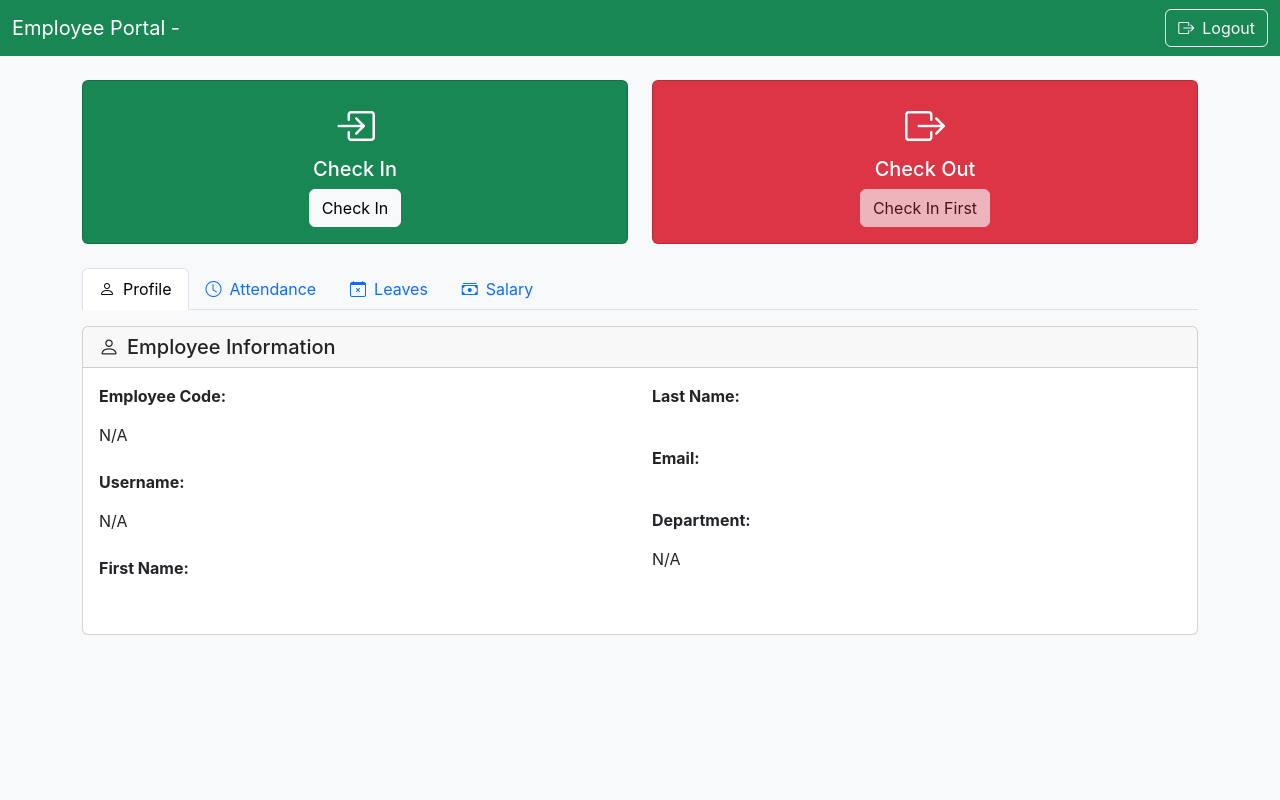
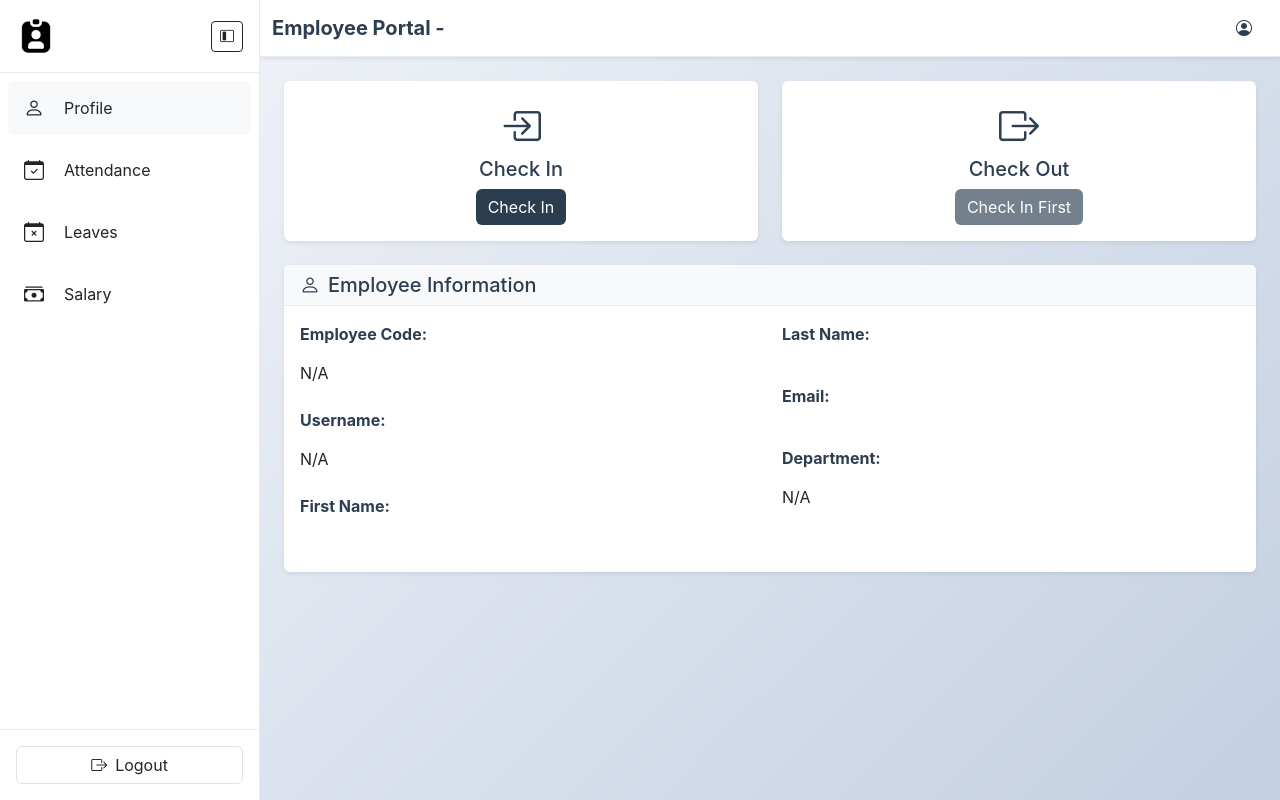
Before and after one commit to nhardy27/hrms-frontend, a React (Vite) app: page /employee-dashboard in a window 1280 px wide. Built offline with nearby package versions, Linux system fonts and the light colour scheme; no server answers; sample sign-in values are in the browser's storage.

Commit message:
NE11022026

```diff
--- a/src/app/pages/employee/AttendanceTab.tsx
+++ b/src/app/pages/employee/AttendanceTab.tsx
@@ -39,9 +39,9 @@ export function AttendanceTab({ attendances }: AttendanceTabProps) {
   }, []);
 
   return (
-    <div className="card">
-      <div className="card-header">
-        <h5 className="mb-0"><i className="bi bi-clock me-2"></i>Recent Attendance</h5>
+    <div className="card shadow-sm border-0" style={{ background: '#ffffff' }}>
+      <div className="card-header" style={{ background: '#f8f9fa', borderBottom: '1px solid #e9ecef' }}>
+        <h5 className="mb-0" style={{ color: '#2c3e50' }}><i className="bi bi-clock me-2"></i>Recent Attendance</h5>
       </div>
       <div className="card-body">
         {userAttendances.length > 0 ? (
--- a/src/app/pages/employee/Dashboard.tsx
+++ b/src/app/pages/employee/Dashboard.tsx
@@ -19,6 +19,7 @@ export function EmployeeDashboard() {
   const [hasCheckedOut, setHasCheckedOut] = useState(false);
   const [activeTab, setActiveTab] = useState('profile');
   const [attendanceStatusId, setAttendanceStatusId] = useState<string | null>(null);
+  const [sidebarCollapsed, setSidebarCollapsed] = useState(false);
 
   useEffect(() => {
     const token = localStorage.getItem('token');
@@ -242,29 +243,100 @@ export function EmployeeDashboard() {
     );
   }
 
+  const menuItems = [
+    { id: 'profile', icon: 'bi-person', label: 'Profile' },
+    { id: 'attendance', icon: 'bi-calendar-check', label: 'Attendance' },
+    { id: 'leaves', icon: 'bi-calendar-x', label: 'Leaves' },
+    { id: 'salary', icon: 'bi-cash-stack', label: 'Salary' },
+  ];
+
   return (
-    <div className="min-vh-100 bg-light">
+    <div className="min-vh-100 d-flex" style={{ background: 'linear-gradient(135deg, #f5f7fa 0%, #c3cfe2 100%)' }}>
       <Toaster position="bottom-center" />
-      <nav className="navbar navbar-dark bg-success">
+
+      {/* Sidebar */}
+      <div className={`${sidebarCollapsed ? 'collapsed-sidebar' : 'sidebar'}`} style={{
+        width: sidebarCollapsed ? '80px' : '260px',
+        transition: 'width 0.3s',
+        position: 'fixed',
+        height: '100vh',
+        overflowY: 'auto',
+        zIndex: 1000,
+        background: '#ffffff',
+        borderRight: '1px solid #e9ecef'
+      }}>
+        <div className="p-3 d-flex justify-content-between align-items-center" style={{ borderBottom: '1px solid #e9ecef' }}>
+          {!sidebarCollapsed && (
+            <div className="d-flex align-items-center gap-2">
+              <img src="/Logo.png" alt="HR System" style={{ height: '40px', objectFit: 'contain' }} />
+              <h5 className="mb-0" style={{ color: '#2c3e50', textTransform: 'uppercase' }}>{employee?.first_name}</h5>
+            </div>
+          )}
+          <button
+            className="btn btn-sm btn-outline-dark"
+            onClick={() => setSidebarCollapsed(!sidebarCollapsed)}
+            style={{ marginLeft: sidebarCollapsed ? 'auto' : '0', marginRight: sidebarCollapsed ? 'auto' : '0' }}
+          >
+            <i className="bi bi-layout-sidebar-inset"></i>
+          </button>
+        </div>
+
+        <nav className="nav flex-column p-2">
+          {menuItems.map((item) => (
+            <button
+              key={item.id}
+              onClick={() => setActiveTab(item.id)}
+              className="nav-link text-dark rounded mb-2 d-flex align-items-center"
+              style={{
+                padding: '12px 16px',
+                transition: 'all 0.2s',
+                textDecoration: 'none',
+                background: activeTab === item.id ? '#f8f9fa' : 'transparent',
+                border: 'none',
+                textAlign: 'left'
+              }}
+            >
+              <i className={`bi ${item.icon} fs-5`} style={{ minWidth: '24px' }}></i>
+              {!sidebarCollapsed && <span className="ms-3">{item.label}</span>}
+            </button>
+          ))}
+        </nav>
+
+        <div className="position-absolute bottom-0 w-100 p-3" style={{ borderTop: '1px solid #e9ecef' }}>
+          <button
+            className="btn w-100 d-flex align-items-center justify-content-center btn-outline-dark"
+            onClick={handleLogout}
+            style={{ border: '1px solid #dee2e6' }}
+          >
+            <i className="bi bi-box-arrow-right"></i>
+            {!sidebarCollapsed && <span className="ms-2">Logout</span>}
+          </button>
+        </div>
+      </div>
+
+      {/* Main Content */}
+      <div className="flex-grow-1" style={{ marginLeft: sidebarCollapsed ? '80px' : '260px', transition: 'margin-left 0.3s' }}>
+        <nav className="navbar navbar-expand-lg shadow-sm" style={{ background: '#ffffff', borderBottom: '1px solid #e9ecef' }}>
           <div className="container-fluid">
-          <span className="navbar-brand">Employee Portal - {employee?.first_name}</span>
-          <button className="btn btn-outline-light" onClick={handleLogout}>
-            <i className="bi bi-box-arrow-right me-2"></i>Logout
-          </button>
+            <span className="navbar-brand fw-bold" style={{ color: '#2c3e50' }}>Employee Portal - {employee?.first_name?.toUpperCase()}</span>
+            <div className="navbar-nav ms-auto">
+              <span className="nav-link" style={{ color: '#2c3e50' }}><i className="bi bi-person-circle me-2"></i>{employee?.username?.toUpperCase()}</span>
+            </div>
           </div>
         </nav>
 
-      <div className="container mt-4">
+        <div className="container-fluid p-4">
           <div className="row mb-4">
             <div className="col-md-6">
-            <div className="card bg-success text-white">
+              <div className="card shadow-sm border-0" style={{ background: '#ffffff' }}>
                 <div className="card-body text-center">
-                <i className="bi bi-box-arrow-in-right fs-1 mb-2"></i>
-                <h5>Check In</h5>
+                  <i className="bi bi-box-arrow-in-right fs-1 mb-2" style={{ color: '#2c3e50' }}></i>
+                  <h5 style={{ color: '#2c3e50' }}>Check In</h5>
                   <button
-                  className="btn btn-light"
+                    className="btn text-white"
                     onClick={handleCheckIn}
                     disabled={!!todayAttendance}
+                    style={{ background: '#2b3d4f', border: 'none' }}
                   >
                     {todayAttendance ? 'Already Checked In Today' : 'Check In'}
                   </button>
@@ -272,14 +344,15 @@ export function EmployeeDashboard() {
               </div>
             </div>
             <div className="col-md-6">
-            <div className="card bg-danger text-white">
+              <div className="card shadow-sm border-0" style={{ background: '#ffffff' }}>
                 <div className="card-body text-center">
-                <i className="bi bi-box-arrow-right fs-1 mb-2"></i>
-                <h5>Check Out</h5>
+                  <i className="bi bi-box-arrow-right fs-1 mb-2" style={{ color: '#2c3e50' }}></i>
+                  <h5 style={{ color: '#2c3e50' }}>Check Out</h5>
                   <button
-                  className="btn btn-light"
+                    className="btn text-white"
                     onClick={handleCheckOut}
                     disabled={!todayAttendance || hasCheckedOut}
+                    style={{ background: '#2b3d4f', border: 'none' }}
                   >
                     {hasCheckedOut ? 'Already Checked Out' : !todayAttendance ? 'Check In First' : 'Check Out'}
                   </button>
@@ -288,46 +361,12 @@ export function EmployeeDashboard() {
             </div>
           </div>
 
-        <ul className="nav nav-tabs mb-3">
-          <li className="nav-item">
-            <button
-              className={`nav-link ${activeTab === 'profile' ? 'active' : ''}`}
-              onClick={() => setActiveTab('profile')}
-            >
-              <i className="bi bi-person me-2"></i>Profile
-            </button>
-          </li>
-          <li className="nav-item">
-            <button
-              className={`nav-link ${activeTab === 'attendance' ? 'active' : ''}`}
-              onClick={() => setActiveTab('attendance')}
-            >
-              <i className="bi bi-clock me-2"></i>Attendance
-            </button>
-          </li>
-          <li className="nav-item">
-            <button
-              className={`nav-link ${activeTab === 'leaves' ? 'active' : ''}`}
-              onClick={() => setActiveTab('leaves')}
-            >
-              <i className="bi bi-calendar-x me-2"></i>Leaves
-            </button>
-          </li>
-          <li className="nav-item">
-            <button
-              className={`nav-link ${activeTab === 'salary' ? 'active' : ''}`}
-              onClick={() => setActiveTab('salary')}
-            >
-              <i className="bi bi-cash-stack me-2"></i>Salary
-            </button>
-          </li>
-        </ul>
-
           {activeTab === 'profile' && <ProfileTab employee={employee} />}
           {activeTab === 'attendance' && <AttendanceTab attendances={attendances} />}
           {activeTab === 'leaves' && <LeavesTab leaves={leaves} onLeaveApplied={fetchLeaveData} />}
           {activeTab === 'salary' && <SalaryTab />}
         </div>
       </div>
+    </div>
   );
 }
--- a/src/app/pages/employee/LeavesTab.tsx
+++ b/src/app/pages/employee/LeavesTab.tsx
@@ -13,6 +13,8 @@ export function LeavesTab({ leaves, onLeaveApplied }: LeavesTabProps) {
   const [showForm, setShowForm] = useState(false);
   const [leaveForm, setLeaveForm] = useState({ from_date: '', to_date: '', reason: '' });
   const [submitting, setSubmitting] = useState(false);
+
+  const today = new Date().toISOString().split('T')[0];
 
   const handleSubmit = async (e: React.FormEvent) => {
     e.preventDefault();
@@ -69,12 +71,13 @@ export function LeavesTab({ leaves, onLeaveApplied }: LeavesTabProps) {
   };
 
   return (
-    <div className="card">
-      <div className="card-header d-flex justify-content-between align-items-center">
-        <h5 className="mb-0"><i className="bi bi-calendar-x me-2"></i>Leave Applications</h5>
+    <div className="card shadow-sm border-0" style={{ background: '#ffffff' }}>
+      <div className="card-header d-flex justify-content-between align-items-center" style={{ background: '#f8f9fa', borderBottom: '1px solid #e9ecef' }}>
+        <h5 className="mb-0" style={{ color: '#2c3e50' }}><i className="bi bi-calendar-x me-2"></i>Leave Applications</h5>
         <button
-          className="btn btn-primary btn-sm"
+          className="btn btn-sm text-white"
           onClick={() => setShowForm(!showForm)}
+          style={{ background: '#2c3e50', border: 'none' }}
         >
           <i className="bi bi-plus-circle me-2"></i>
           {showForm ? 'Cancel' : 'Apply New Leave'}
@@ -82,42 +85,44 @@ export function LeavesTab({ leaves, onLeaveApplied }: LeavesTabProps) {
       </div>
       <div className="card-body">
         {showForm && (
-          <div className="card mb-4 shadow-sm" style={{ background: 'linear-gradient(135deg, #667eea 0%, #764ba2 100%)' }}>
-            <div className="card-body text-white">
+          <div className="card mb-4 shadow-sm border-0" style={{ background: '#ffffff' }}>
+            <div className="card-body">
               <div className="d-flex align-items-center mb-3">
-                <div className="bg-white rounded-circle p-2 me-3">
-                  <i className="bi bi-calendar-plus fs-4 text-primary"></i>
+                <div className="rounded-circle p-2 me-3" style={{ background: '#f8f9fa' }}>
+                  <i className="bi bi-calendar-plus fs-4" style={{ color: '#2c3e50' }}></i>
                 </div>
-                <h5 className="mb-0">New Leave Application</h5>
+                <h5 className="mb-0" style={{ color: '#2c3e50' }}>New Leave Application</h5>
               </div>
               <form onSubmit={handleSubmit}>
                 <div className="row g-3">
                   <div className="col-md-6">
-                    <label className="form-label fw-bold">
+                    <label className="form-label fw-bold" style={{ color: '#2c3e50' }}>
                       <i className="bi bi-calendar-event me-2"></i>From Date
                     </label>
                     <input
                       type="date"
                       className="form-control form-control-lg"
                       value={leaveForm.from_date}
+                      min={today}
                       onChange={(e) => setLeaveForm({ ...leaveForm, from_date: e.target.value })}
                       required
                     />
                   </div>
                   <div className="col-md-6">
-                    <label className="form-label fw-bold">
+                    <label className="form-label fw-bold" style={{ color: '#2c3e50' }}>
                       <i className="bi bi-calendar-check me-2"></i>To Date
                     </label>
                     <input
                       type="date"
                       className="form-control form-control-lg"
                       value={leaveForm.to_date}
+                      min={leaveForm.from_date || today}
                       onChange={(e) => setLeaveForm({ ...leaveForm, to_date: e.target.value })}
                       required
                     />
                   </div>
                   <div className="col-12">
-                    <label className="form-label fw-bold">
+                    <label className="form-label fw-bold" style={{ color: '#2c3e50' }}>
                       <i className="bi bi-chat-left-text me-2"></i>Reason for Leave
                     </label>
                     <textarea
@@ -133,7 +138,7 @@ export function LeavesTab({ leaves, onLeaveApplied }: LeavesTabProps) {
                     <div className="d-flex gap-2 justify-content-end">
                       <button
                         type="button"
-                        className="btn btn-light btn-lg px-4"
+                        className="btn btn-outline-dark btn-lg px-4"
                         onClick={() => {
                           setShowForm(false);
                           setLeaveForm({ from_date: '', to_date: '', reason: '' });
@@ -143,8 +148,9 @@ export function LeavesTab({ leaves, onLeaveApplied }: LeavesTabProps) {
                       </button>
                       <button
                         type="submit"
-                        className="btn btn-success btn-lg px-4"
+                        className="btn text-white btn-lg px-4"
                         disabled={submitting}
+                        style={{ background: '#2c3e50', border: 'none' }}
                       >
                         <i className="bi bi-send-fill me-2"></i>
                         {submitting ? 'Submitting...' : 'Submit Application'}
--- a/src/app/pages/employee/ProfileTab.tsx
+++ b/src/app/pages/employee/ProfileTab.tsx
@@ -1,4 +1,4 @@
-import { Employee } from '../types';
+import { Employee } from './types';
 
 interface ProfileTabProps {
   employee: Employee | null;
@@ -6,37 +6,37 @@ interface ProfileTabProps {
 
 export function ProfileTab({ employee }: ProfileTabProps) {
   return (
-    <div className="card">
-      <div className="card-header">
-        <h5 className="mb-0"><i className="bi bi-person me-2"></i>Employee Information</h5>
+    <div className="card shadow-sm border-0" style={{ background: '#ffffff' }}>
+      <div className="card-header" style={{ background: '#f8f9fa', borderBottom: '1px solid #e9ecef' }}>
+        <h5 className="mb-0" style={{ color: '#2c3e50' }}><i className="bi bi-person me-2"></i>Employee Information</h5>
       </div>
       <div className="card-body">
         <div className="row">
           <div className="col-md-6">
             <div className="mb-3">
-              <label className="form-label fw-bold">Employee Code:</label>
+              <label className="form-label fw-bold" style={{ color: '#2c3e50' }}>Employee Code:</label>
               <p className="form-control-plaintext">{employee?.emp_code || 'N/A'}</p>
             </div>
             <div className="mb-3">
-              <label className="form-label fw-bold">Username:</label>
+              <label className="form-label fw-bold" style={{ color: '#2c3e50' }}>Username:</label>
               <p className="form-control-plaintext">{employee?.username || 'N/A'}</p>
             </div>
             <div className="mb-3">
-              <label className="form-label fw-bold">First Name:</label>
+              <label className="form-label fw-bold" style={{ color: '#2c3e50' }}>First Name:</label>
               <p className="form-control-plaintext">{employee?.first_name}</p>
             </div>
           </div>
           <div className="col-md-6">
             <div className="mb-3">
-              <label className="form-label fw-bold">Last Name:</label>
+              <label className="form-label fw-bold" style={{ color: '#2c3e50' }}>Last Name:</label>
               <p className="form-control-plaintext">{employee?.last_name}</p>
             </div>
             <div className="mb-3">
-              <label className="form-label fw-bold">Email:</label>
+              <label className="form-label fw-bold" style={{ color: '#2c3e50' }}>Email:</label>
               <p className="form-control-plaintext">{employee?.email}</p>
             </div>
             <div className="mb-3">
-              <label className="form-label fw-bold">Department:</label>
+              <label className="form-label fw-bold" style={{ color: '#2c3e50' }}>Department:</label>
               <p className="form-control-plaintext">{employee?.department_name || 'N/A'}</p>
             </div>
           </div>
--- a/src/app/pages/employee/SalaryTab.tsx
+++ b/src/app/pages/employee/SalaryTab.tsx
@@ -70,9 +70,9 @@ export function SalaryTab() {
   }
 
   return (
-    <div className="card">
-      <div className="card-header bg-primary text-white">
-        <h5 className="mb-0"><i className="bi bi-cash-stack me-2"></i>My Salary</h5>
+    <div className="card shadow-sm border-0" style={{ background: '#ffffff' }}>
+      <div className="card-header" style={{ background: '#f8f9fa', borderBottom: '1px solid #e9ecef' }}>
+        <h5 className="mb-0" style={{ color: '#2c3e50' }}><i className="bi bi-cash-stack me-2"></i>My Salary</h5>
       </div>
       <div className="card-body">
         {salaries.length === 0 ? (
```
Lines whose indentation alone changed are shown as unchanged.
